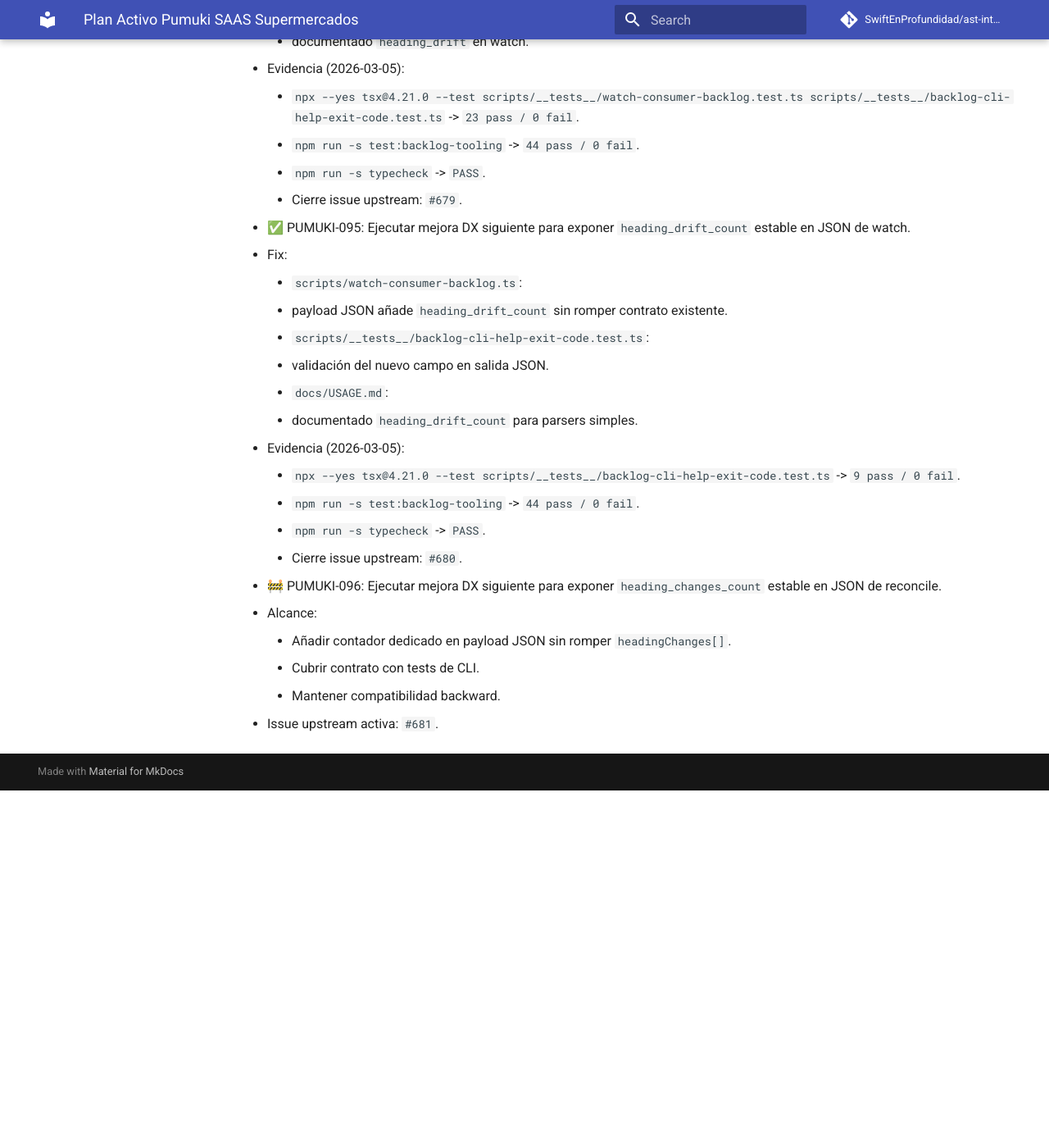
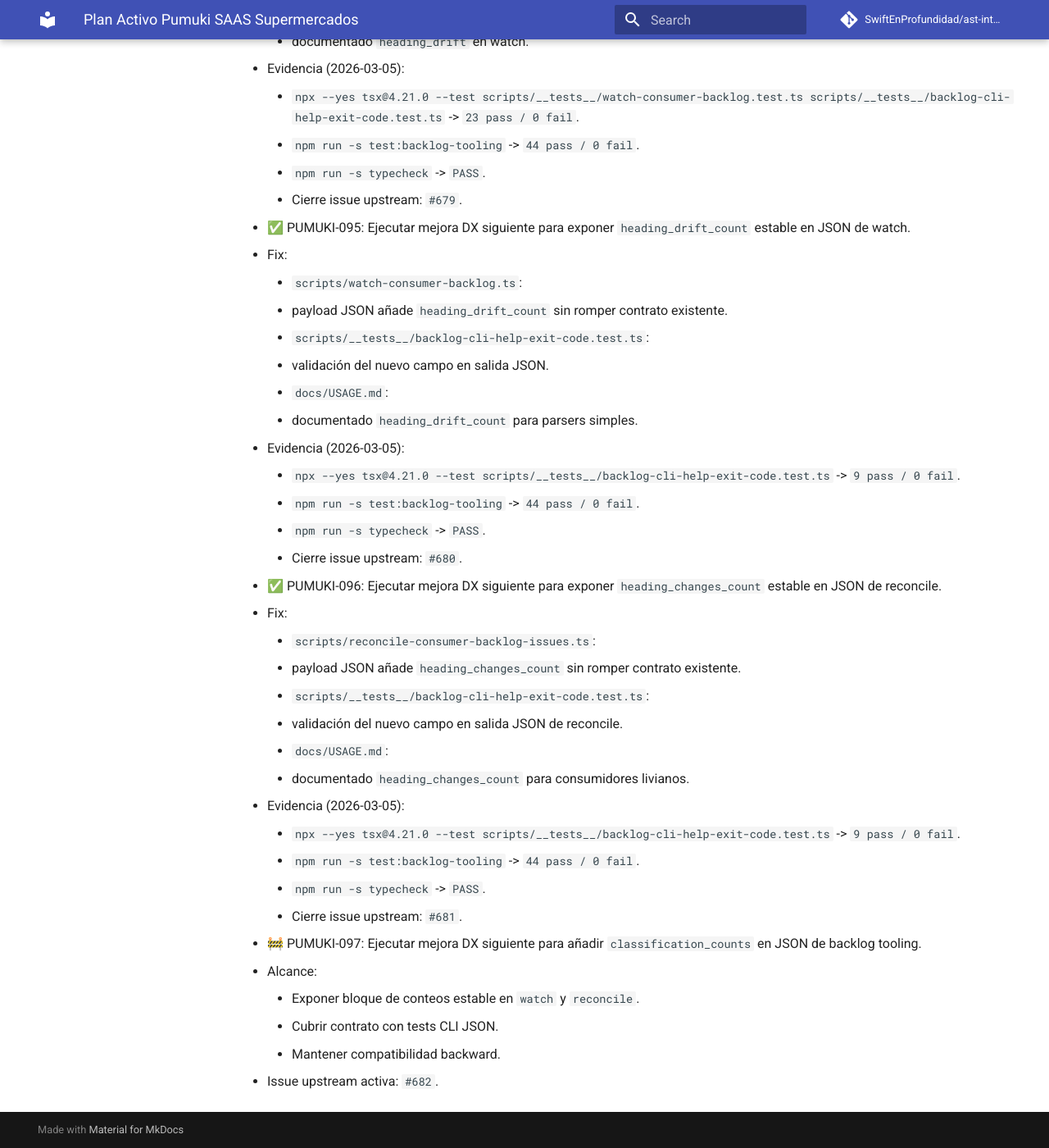
Before and after one commit to SwiftEnProfundidad/ast-intelligence-hooks, an MkDocs documentation site: the page built from docs/seguimiento-activo-pumuki-saas-supermercados.md, in a window 1280 px wide and 1400 px high, scrolled down 40671 px. Shown: the whole window at 82% size. Built offline with MkDocs 1.6.1 and Material for MkDocs 9.7.7, drawn with Linux system fonts in a browser that asks for light colours; comment, search, counter and statistics services are not loaded; before the commit the page ends 41635 px from its top, so only the background shows below that.

Commit message:
feat(backlog-reconcile): add heading_changes_count to json payload

```diff
--- a/docs/seguimiento-activo-pumuki-saas-supermercados.md
+++ b/docs/seguimiento-activo-pumuki-saas-supermercados.md
@@ -1106,9 +1106,23 @@
     - `npm run -s typecheck` -> `PASS`.
     - Cierre issue upstream: `#680`.
 
-- 🚧 PUMUKI-096: Ejecutar mejora DX siguiente para exponer `heading_changes_count` estable en JSON de reconcile.
+- ✅ PUMUKI-096: Ejecutar mejora DX siguiente para exponer `heading_changes_count` estable en JSON de reconcile.
+  - Fix:
+    - `scripts/reconcile-consumer-backlog-issues.ts`:
+      - payload JSON añade `heading_changes_count` sin romper contrato existente.
+    - `scripts/__tests__/backlog-cli-help-exit-code.test.ts`:
+      - validación del nuevo campo en salida JSON de reconcile.
+    - `docs/USAGE.md`:
+      - documentado `heading_changes_count` para consumidores livianos.
+  - Evidencia (2026-03-05):
+    - `npx --yes tsx@4.21.0 --test scripts/__tests__/backlog-cli-help-exit-code.test.ts` -> `9 pass / 0 fail`.
+    - `npm run -s test:backlog-tooling` -> `44 pass / 0 fail`.
+    - `npm run -s typecheck` -> `PASS`.
+    - Cierre issue upstream: `#681`.
+
+- 🚧 PUMUKI-097: Ejecutar mejora DX siguiente para añadir `classification_counts` en JSON de backlog tooling.
   - Alcance:
-    - Añadir contador dedicado en payload JSON sin romper `headingChanges[]`.
-    - Cubrir contrato con tests de CLI.
+    - Exponer bloque de conteos estable en `watch` y `reconcile`.
+    - Cubrir contrato con tests CLI JSON.
     - Mantener compatibilidad backward.
-  - Issue upstream activa: `#681`.
+  - Issue upstream activa: `#682`.
```
Also changed, not shown: docs/USAGE.md (+1 -0 lines), docs/registro-maestro-de-seguimiento.md (+2 -2 lines), 2 other files.
